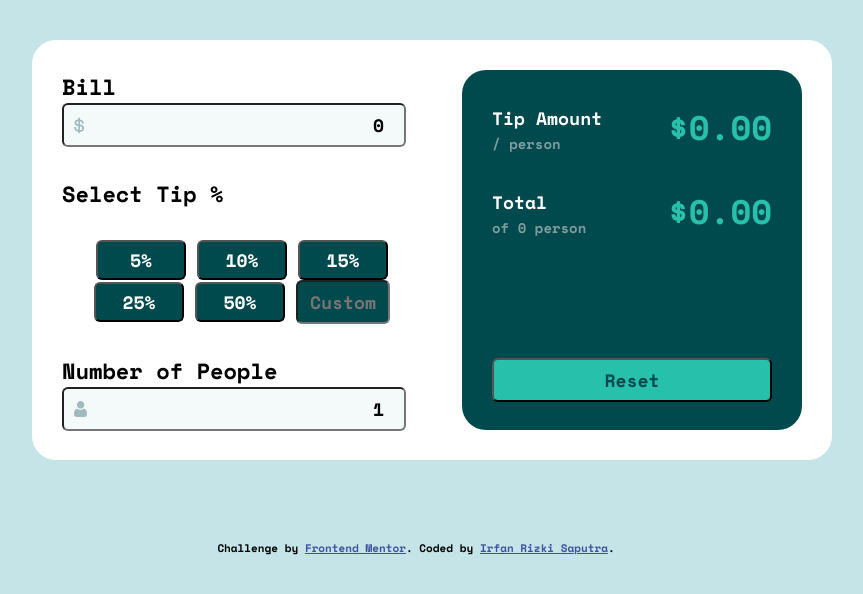
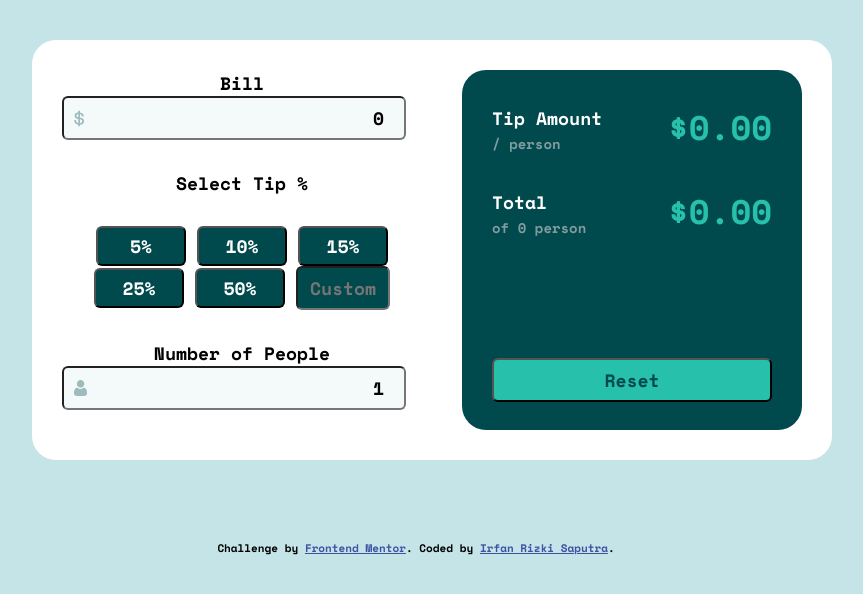
Before and after one commit to nafri97/tip-calculator, a plain HTML site: page index.html in a window 1280 px wide. Shown: the part 190-784 px from the top of the page, without its empty margins (224-1087 px from the left). Drawn offline with nearby package versions, Linux system fonts and the light colour scheme.

Commit message:
change label

```diff
--- a/index.html
+++ b/index.html
@@ -14,9 +14,9 @@
   <img class="logo" src="images/logo.svg" alt="logo"/>
 
   <div class="container">
-    <h2>Bill<div id="error1">invalid!</div></h2>
+    <label for="bill">Bill<div id="error1">invalid!</div></label>
     <input id="bill" oninput="calculateTip()" value="0">
-    <h2>Select Tip %</h2>
+    <label for="custom">Select Tip %</label>
     <div class="tipRate" >
       <button id="buttonSet1" onclick="setTipRate(this, 5)">5%</button>
       <button id="buttonSet2" onclick="setTipRate(this, 10)">10%</button>
@@ -25,7 +25,7 @@
       <button id="buttonSet5" onclick="setTipRate(this, 50)">50%</button>
       <input id="custom" placeholder="Custom" oninput="calculateTip()">
     </div>
-    <h2>Number of People<div id="error2">can't be zero</div></h2>
+    <label for="people">Number of People<div id="error2">can't be zero</div></label>
     <input id="people" oninput="calculateTip()" value="1">
     <div class="card">
       <div class="row">
```
